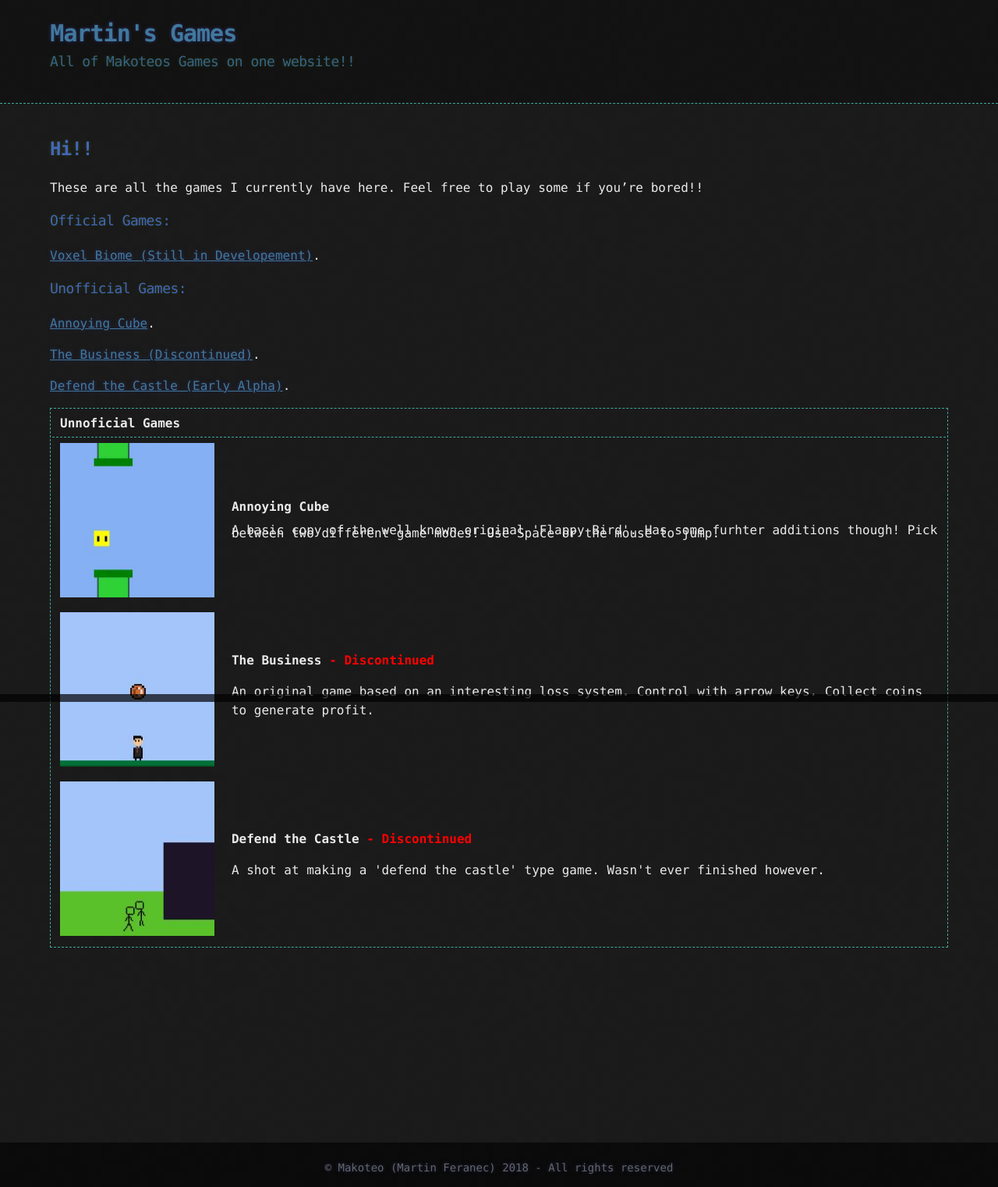
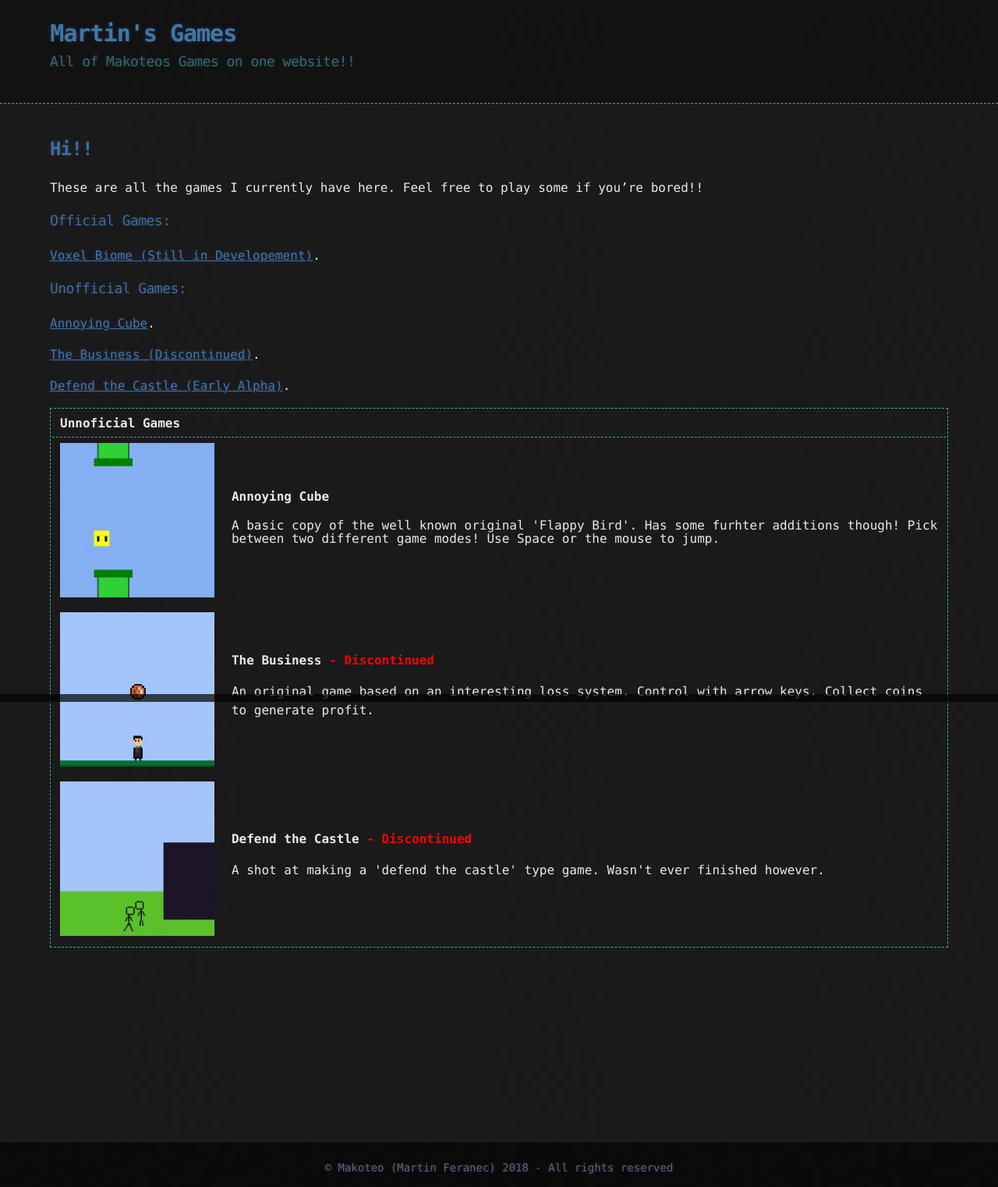
Before and after one commit to makoteo/blog, a Jekyll site: the page built from index.md, in a window 1280 px wide. Shown: the whole page at 78% size. Built offline with Jekyll 4.4.1, drawn with Linux system fonts in a browser that asks for light colours.

Commit message:
Fixing text

```diff
--- a/index.md
+++ b/index.md
@@ -28,7 +28,7 @@ These are all the games I currently have here. Feel free to play some if you're
     </tr>
     <tr>
         <td id="columnTest"><a href="./games/flying-cube/index.html"><img src="/blog/assets/PageImages/ThumbnailAnnoyingCubeNotScaled.jpg"></a></td>
-        <td><b>Annoying Cube</b> <br> <p style="line-height:0.3;">A basic copy of the well known original 'Flappy Bird'. Has some furhter additions though! Pick between two different game modes! Use Space or the mouse to jump. </p></td>
+        <td><b>Annoying Cube</b> <br> <p style="line-height:1.1;">A basic copy of the well known original 'Flappy Bird'. Has some furhter additions though! Pick between two different game modes! Use Space or the mouse to jump. </p></td>
     </tr>
     <tr>
         <td><a href="./games/flying-cube/index.html"><img src="/blog/assets/PageImages/BusinessNotScaled.jpg"></a></td>
```
